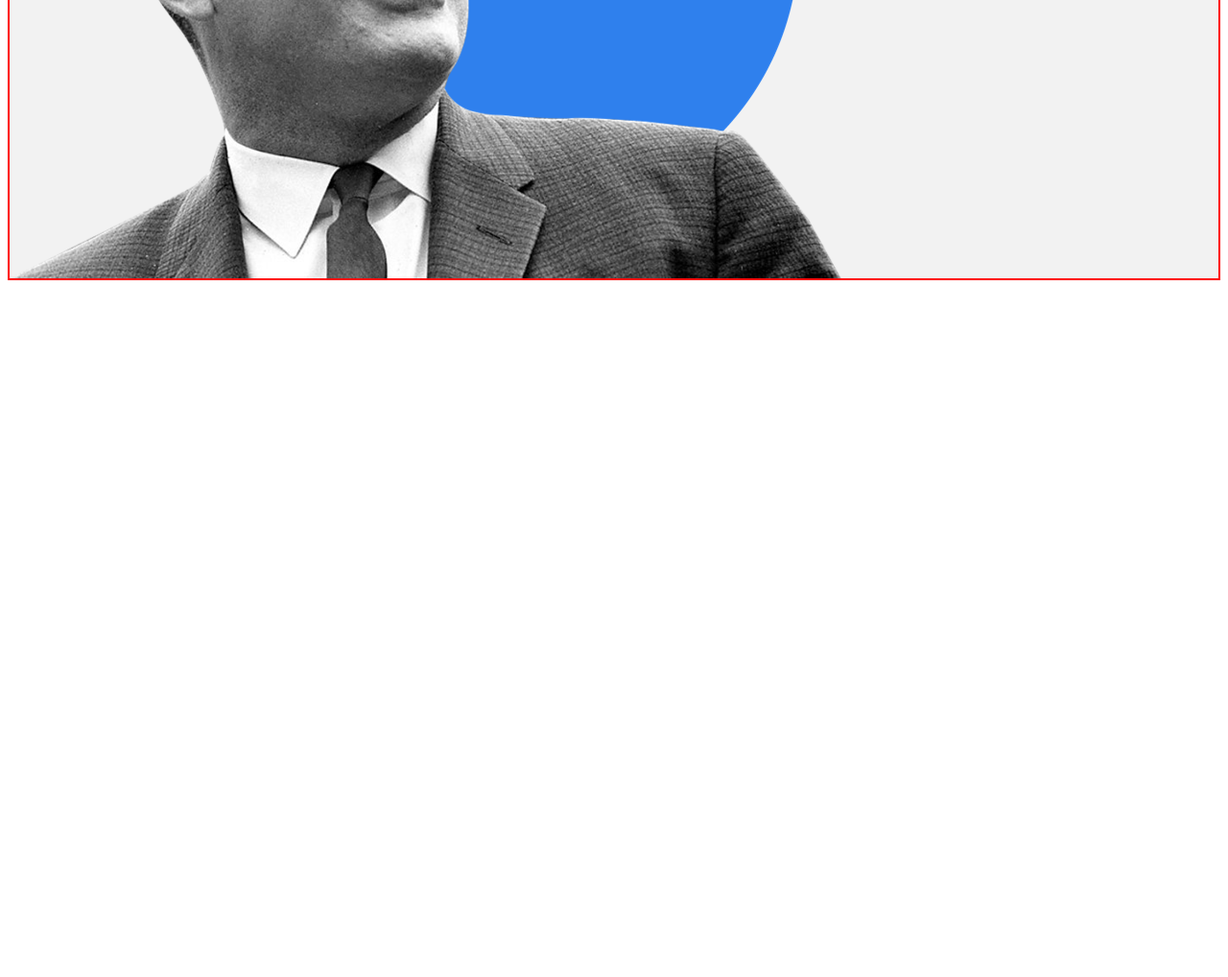
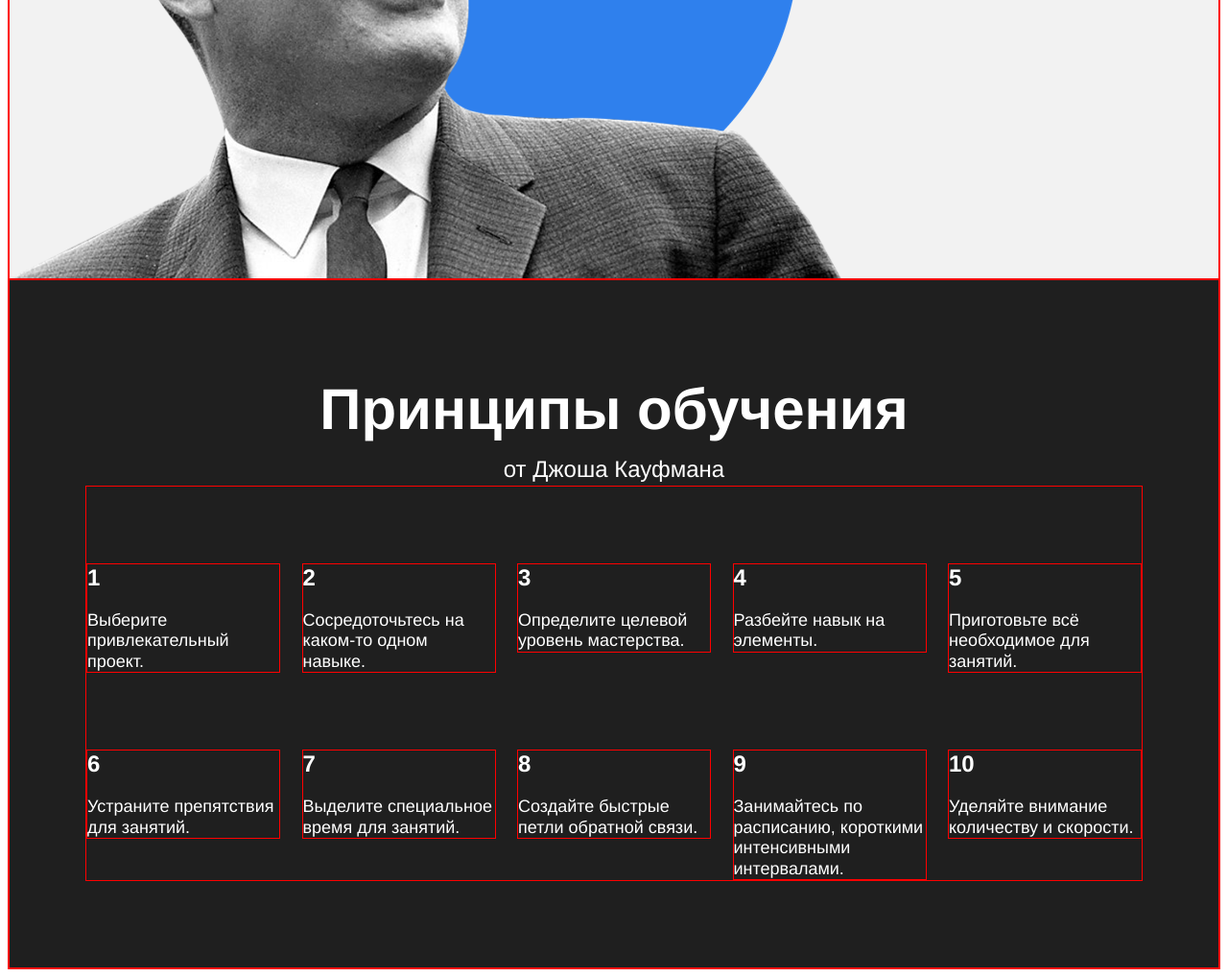
Before and after one commit to chedore/how-to-learn, a plain HTML site: page index.html in a window 1280 px wide. Shown: the part 2632-3650 px from the top of the page at 96% size. Before the commit the page ends 2932 px from the top, so only its background shows below. Drawn offline with Linux system fonts and the light colour scheme.

Commit message:
add kaufman

```diff
--- a/index.html
+++ b/index.html
@@ -78,8 +78,58 @@
       <p class="feynman__subtitle">Выучить и не забыть.</p>
       <img class="feynman__image" src="./images/feynman.png" alt="Метод Фейнмана">
       <a href="" class="feynman__link" lang="ru">Подробнее &rarr;</a>
+    </section>
+
+    <section class="kaufman">
+      <h2 class="section-title section-title_theme-dark">Принципы обучения</h2>
+      <p class="section-subtitle section-subtitle_theme-dark">от Джоша Кауфмана</p>
+      <div class="table table_theme-dark">
+        <div class="table__cell table__cell_theme_dark">
+          <h3 class="table__heading">1</h3>
+          <p class="table__text">Выберите привлекательный проект.</p>
+        </div>
+        <div class="table__cell table__cell_theme_dark">
+          <h3 class="table__heading">2</h3>
+          <p class="table__text">Сосредоточьтесь на каком-то одном навыке.</p>
+        </div>
+        <div class="table__cell table__cell_theme_dark">
+          <h3 class="table__heading">3</h3>
+          <p class="table__text">Определите целевой уровень мастерства.</p>
+        </div>
+        <div class="table__cell table__cell_theme_dark">
+          <h3 class="table__heading">4</h3>
+          <p class="table__text">Разбейте навык на элементы.</p>
+        </div>
+        <div class="table__cell table__cell_theme_dark">
+          <h3 class="table__heading">5</h3>
+          <p class="table__text">Приготовьте всё необходимое для занятий.</p>
+        </div>
+        <div class="table__cell table__cell_theme_dark">
+          <h3 class="table__heading">6</h3>
+          <p class="table__text">Устраните препятствия для занятий.</p>
+        </div>
+        <div class="table__cell table__cell_theme_dark">
+          <h3 class="table__heading">7</h3>
+          <p class="table__text">Выделите специальное время для занятий.</p>
+        </div>
+        <div class="table__cell table__cell_theme_dark">
+          <h3 class="table__heading">8</h3>
+          <p class="table__text">Создайте быстрые петли обратной связи.</p>
+        </div>
+        <div class="table__cell table__cell_theme_dark">
+          <h3 class="table__heading">9</h3>
+          <p class="table__text">Занимайтесь по расписанию, короткими интенсивными интервалами.</p>
+        </div>
+        <div class="table__cell table__cell_theme_dark">
+          <h3 class="table__heading">10</h3>
+          <p class="table__text">Уделяйте внимание количеству и скорости.</p>
+        </div>
+
+      </div>
 
     </section>
+
+
 
 
 
--- a/styles/style.css
+++ b/styles/style.css
@@ -266,11 +266,46 @@ div, header, .description, section {
   z-index: -1;
 }
 
+/*==5 секция==*/
+.kaufman {
+  display: flex;
+  position: relative;
+  overflow: hidden;
+  align-items: center;
+  flex-direction: column;
+  justify-content: flex-start;
+  background-color: #1f1f1f;
+  padding-top: 90px;
+}
 
-/* и элемента с модификатором вида ключ-значение */
+/*1 элемент*/
+.section-title_theme-dark {
+  color: white;
+  z-index: auto;
+}
+
+/*2 элемент*/
+.section-subtitle_theme-dark {
+  color: white;
+  z-index: auto;
+}
+
+/*3 элемент*/
+.table_theme-dark {
+  color: white;
+  z-index: auto;
+  margin: 0 auto 90px;
+}
+
+/*4 элемент*/
 .table__cell_theme_dark {
   width: 200px;
   color: white;
   margin-right: 0;
   margin-top: 80px;
+  z-index: auto;
 }
+
+/*5 элемент*/
+.kaufman__triangle {
+}
```
